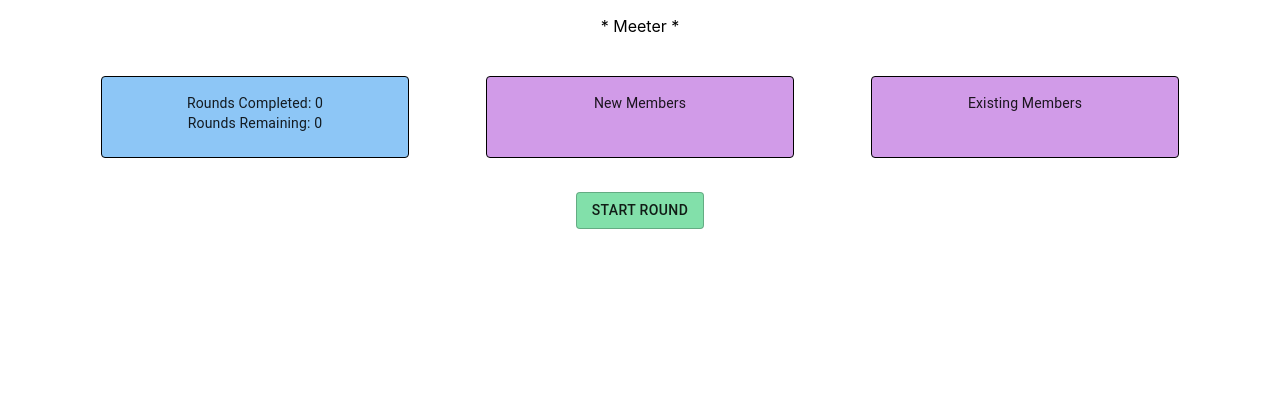
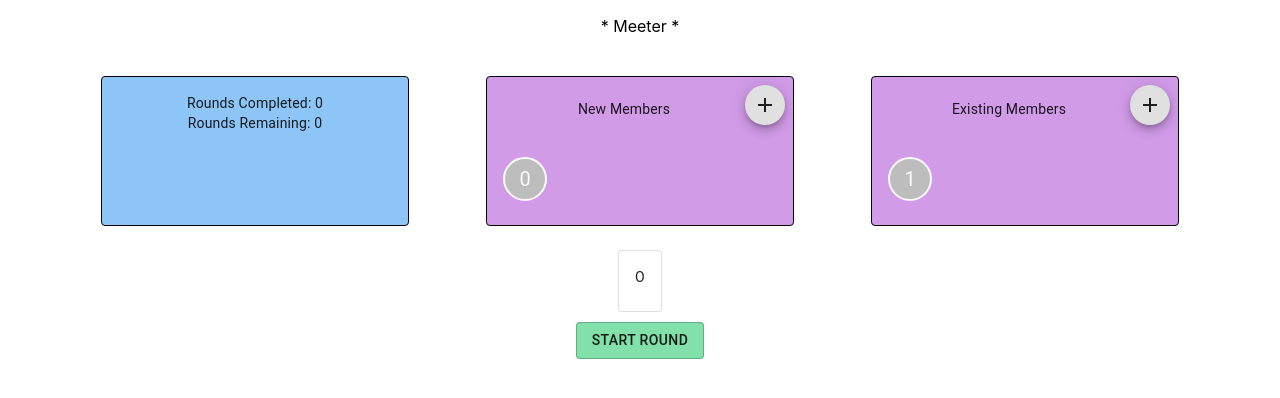
Before and after one commit to davidgaudet/chat, a React (Create React App) app: page / in a window 1280 px wide. Shown: the top 398 px of the page. Built offline with nearby package versions, Linux system fonts and the light colour scheme.

Commit message:
Added icons, and button functionality for adding people

```diff
--- a/package.json
+++ b/package.json
@@ -5,9 +5,12 @@
   "private": true,
   "dependencies": {
     "@material-ui/core": "^4.11.0",
+    "@material-ui/icons": "^4.9.1",
+    "@material-ui/lab": "^4.0.0-alpha.56",
     "@testing-library/jest-dom": "^4.2.4",
     "@testing-library/react": "^9.5.0",
     "@testing-library/user-event": "^7.2.1",
+    "randomcolor": "^0.6.2",
     "react": "^16.13.1",
     "react-dom": "^16.13.1",
     "react-scripts": "3.4.3"
--- a/src/App.js
+++ b/src/App.js
@@ -7,8 +7,13 @@ import './App.css';
 
 import Card from '@material-ui/core/Card';
 import CardContent from '@material-ui/core/CardContent';
+import CardHeader from '@material-ui/core/CardHeader';
 import Typography from '@material-ui/core/Typography';
 import randomColor from 'randomcolor';
+import AddIcon from '@material-ui/icons/Add';
+import Fab from '@material-ui/core/Fab';
+import Avatar from '@material-ui/core/Avatar';
+import AvatarGroup from '@material-ui/lab/AvatarGroup';
 
 //<Grid item xs={6}>
  //       <div style={{background:randomColor()}}>Hooray something is here!</div>
@@ -19,11 +24,44 @@ class App extends React.Component {
     super(props)
     this.state = {
       rounds_completed: 0,
-      rounds_remaining: 0
+      rounds_remaining: 0,
+      new_members: [0],
+      ext_members: [1]
     };
   }
 
   render() {
+    var meetingRows = [];
+
+    var new_avatars = [];
+    for (var i = 0; i < this.state.new_members.length; i++) {
+      var circleString = "";
+      for (var j = 0; j < this.state.new_members.length + this.state.ext_members.length - 1; j++) {
+        circleString += " O   ";
+      }
+      meetingRows.push(
+        <Grid item>
+          <Card className="roundStatusCard" variant="outlined">
+          <CardContent>
+            <Typography variant="body2" component="p">
+              {circleString}
+            </Typography>
+          </CardContent>
+          </Card>
+        </Grid>
+      );
+      new_avatars.push(
+        <Avatar>{this.state.new_members[i]}</Avatar>
+      );
+    }
+
+    var ext_avatars = [];
+    for (var i = 0; i < this.state.ext_members.length; i++) {
+      ext_avatars.push(
+        <Avatar>{this.state.ext_members[i]}</Avatar>
+      );
+    }
+
     const CenteredGrid = ({rCompleted, rRemaining}) => (
       <div>
 
@@ -38,19 +76,57 @@ class App extends React.Component {
             </CardContent>
           </Grid>
           <Grid item xs={3} component={Card} className={useStyles().memberStatusCard} variant="outlined">
+            <CardHeader
+              action={
+                <Fab size="small" onClick={() => {
+                  let newMembers = this.state.new_members;
+                  let last = newMembers[newMembers.length-1];
+                  newMembers.push(last+2);
+                  this.setState({new_members: newMembers})}
+                }>
+                  <AddIcon/>
+                </Fab>
+              }
+              title={
+                <Typography variant="body2" component="p">
+                  New Members
+                </Typography>
+              }
+            />
             <CardContent>
-              <Typography variant="body2" component="p">
-                New Members
-              </Typography>
+              <AvatarGroup>
+                {new_avatars}
+              </AvatarGroup>
             </CardContent>
           </Grid>
           <Grid item xs={3} component={Card} className={useStyles().memberStatusCard} variant="outlined">
+            <CardHeader
+              action={
+                <Fab size="small" onClick={() => {
+                  let extMembers = this.state.ext_members;
+                  let last = extMembers[extMembers.length-1];
+                  extMembers.push(last+2);
+                  this.setState({ext_members: extMembers})}
+                }>
+                  <AddIcon/>
+                </Fab>
+              }
+              title={
+                <Typography variant="body2" component="p">
+                  Existing Members
+                </Typography>
+              }
+            />
             <CardContent>
-              <Typography variant="body2" component="p">
-                Existing Members
-              </Typography>
+              <AvatarGroup>
+                {ext_avatars}
+              </AvatarGroup>
             </CardContent>
           </Grid>
+        </Grid>
+
+        <Grid container spacing={1} direction="column" justify="center" alignItems="center">
+          {meetingRows}
         </Grid>
 
         <Grid container item justify="center" alignItems="center">
@@ -83,14 +159,14 @@ const useStyles = makeStyles((theme) => ({
     border: "1px solid black"
   },
   memberStatusCard: {
+    alight: "left",
     backgroundColor:"#D19BE8",
     border: "1px solid black"
   },
   meetingRowCard: {
-    margin: "6px",
     border: "1px solid black",
     backgroundColor:"white"
-  },
+  }
 }));
 
 export default App;
```
Also changed, not shown: 1 other file (tests, documents, lock files or other folders).
